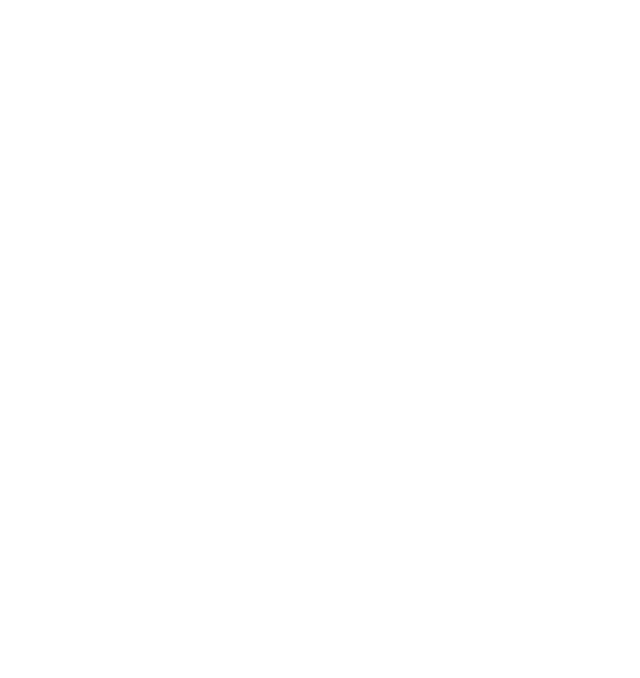
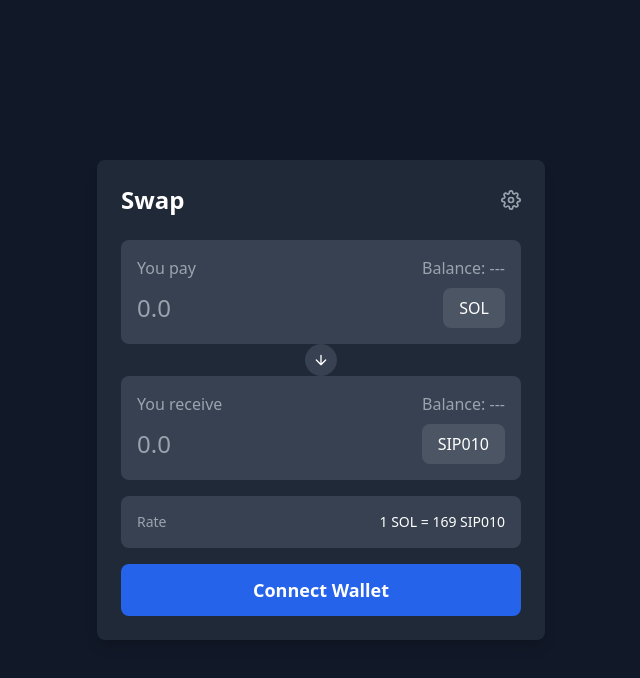
Before and after one commit to Itshbhere/Stacks-Clarity, a React (Vite) app in the folder KryptoClarity/: page /dex in a window 1280 px wide. Before the commit this address had no page. Shown: the top 678 px of the page, without its empty margins (319-959 px from the left). Built offline with nearby package versions, Linux system fonts and the light colour scheme; what @stacks/connect would draw is missing.

Commit message:
`Added lucide-react and TokenSwapInterface component to KryptoClarity project`

```diff
--- a/KryptoClarity/package.json
+++ b/KryptoClarity/package.json
@@ -16,6 +16,7 @@
     "@stacks/profile": "^7.0.2",
     "@stacks/transactions": "^7.0.2",
     "@stacks/wallet-sdk": "^7.0.2",
+    "lucide-react": "^0.471.1",
     "react": "^18.2.0",
     "react-dom": "^18.2.0",
     "react-router-dom": "^7.0.2"
--- a/KryptoClarity/src/App.jsx
+++ b/KryptoClarity/src/App.jsx
@@ -3,6 +3,7 @@
 import App1 from "./Components/Mainpage";
 import WalletCreator from "./Components/SecondPage";
 import TokenTransfer from "./Components/TokenTransfer";
+import TokenSwapInterface from "./Components/DEX";
 
 function App() {
   const [count, setCount] = useState(0);
@@ -13,6 +14,7 @@
         <Route path="/" element={<App1 />} />
         <Route path="/wallet" element={<WalletCreator />} />
         <Route path="/tt" element={<TokenTransfer />} />
+        <Route path="/dex" element={<TokenSwapInterface />} />
       </Routes>
     </BrowserRouter>
   );
--- /dev/null
+++ b/KryptoClarity/src/Components/DEX.jsx
@@ -0,0 +1,166 @@
+import React, { useState, useCallback } from "react";
+import { UserSession, showConnect } from "@stacks/connect";
+
+const TokenSwapInterface = ({
+  userSession,
+  userData,
+  isConnected,
+  connectWallet,
+}) => {
+  const [inputAmount, setInputAmount] = useState("");
+  const [outputAmount, setOutputAmount] = useState("");
+  const [isReversed, setIsReversed] = useState(false);
+
+  // Base rates
+  const SOL_TO_SIP = 169;
+
+  const calculateSwap = useCallback((amount, isSolToSip) => {
+    if (!amount) return "";
+    const numAmount = parseFloat(amount);
+    if (isNaN(numAmount)) return "";
+
+    return isSolToSip
+      ? (numAmount * SOL_TO_SIP).toFixed(4)
+      : (numAmount / SOL_TO_SIP).toFixed(4);
+  }, []);
+
+  const handleInputChange = (value) => {
+    setInputAmount(value);
+    setOutputAmount(calculateSwap(value, !isReversed));
+  };
+
+  const handleSwitch = () => {
+    setIsReversed(!isReversed);
+    setInputAmount("");
+    setOutputAmount("");
+  };
+
+  const handleSwap = async () => {
+    if (!isConnected) {
+      connectWallet();
+      return;
+    }
+    // Add swap logic here
+    alert("Swap functionality will be implemented here");
+  };
+
+  return (
+    <div className="min-h-screen bg-gray-900 text-white flex flex-col items-center justify-center p-4">
+      <div className="w-full max-w-md bg-gray-800 p-6 rounded-lg shadow-lg">
+        {/* Swap Header */}
+        <div className="flex justify-between items-center mb-6">
+          <h2 className="text-2xl font-bold">Swap</h2>
+          <button className="text-gray-400 hover:text-white">
+            <svg
+              xmlns="http://www.w3.org/2000/svg"
+              width="20"
+              height="20"
+              viewBox="0 0 24 24"
+              fill="none"
+              stroke="currentColor"
+              strokeWidth="2"
+              strokeLinecap="round"
+              strokeLinejoin="round"
+            >
+              <circle cx="12" cy="12" r="3" />
+              <path d="M19.4 15a1.65 1.65 0 0 0 .33 1.82l.06.06a2 2 0 0 1 0 2.83 2 2 0 0 1-2.83 0l-.06-.06a1.65 1.65 0 0 0-1.82-.33 1.65 1.65 0 0 0-1 1.51V21a2 2 0 0 1-2 2 2 2 0 0 1-2-2v-.09A1.65 1.65 0 0 0 9 19.4a1.65 1.65 0 0 0-1.82.33l-.06.06a2 2 0 0 1-2.83 0 2 2 0 0 1 0-2.83l.06-.06a1.65 1.65 0 0 0 .33-1.82 1.65 1.65 0 0 0-1.51-1H3a2 2 0 0 1-2-2 2 2 0 0 1 2-2h.09A1.65 1.65 0 0 0 4.6 9a1.65 1.65 0 0 0-.33-1.82l-.06-.06a2 2 0 0 1 0-2.83 2 2 0 0 1 2.83 0l.06.06a1.65 1.65 0 0 0 1.82.33H9a1.65 1.65 0 0 0 1-1.51V3a2 2 0 0 1 2-2 2 2 0 0 1 2 2v.09a1.65 1.65 0 0 0 1 1.51 1.65 1.65 0 0 0 1.82-.33l.06-.06a2 2 0 0 1 2.83 0 2 2 0 0 1 0 2.83l-.06.06a1.65 1.65 0 0 0-.33 1.82V9a1.65 1.65 0 0 0 1.51 1H21a2 2 0 0 1 2 2 2 2 0 0 1-2 2h-.09a1.65 1.65 0 0 0-1.51 1z" />
+            </svg>
+          </button>
+        </div>
+
+        {/* Input Token */}
+        <div className="bg-gray-700 p-4 rounded-lg mb-2">
+          <div className="flex justify-between mb-2">
+            <span className="text-gray-400">You pay</span>
+            <span className="text-gray-400">
+              Balance: {isConnected ? "0.00" : "---"}
+            </span>
+          </div>
+          <div className="flex items-center space-x-2">
+            <input
+              type="number"
+              placeholder="0.0"
+              value={inputAmount}
+              onChange={(e) => handleInputChange(e.target.value)}
+              className="w-full text-2xl bg-transparent border-none focus:outline-none"
+            />
+            <button className="bg-gray-600 px-4 py-2 rounded-lg hover:bg-gray-500">
+              {isReversed ? "SIP010" : "SOL"}
+            </button>
+          </div>
+        </div>
+
+        {/* Swap Button */}
+        <div className="relative flex justify-center my-4">
+          <button
+            className="absolute top-1/2 -translate-y-1/2 bg-gray-700 p-2 rounded-full hover:bg-gray-600"
+            onClick={handleSwitch}
+          >
+            <svg
+              xmlns="http://www.w3.org/2000/svg"
+              width="16"
+              height="16"
+              viewBox="0 0 24 24"
+              fill="none"
+              stroke="currentColor"
+              strokeWidth="2"
+              strokeLinecap="round"
+              strokeLinejoin="round"
+            >
+              <path d="M12 5v14M5 12l7 7 7-7" />
+            </svg>
+          </button>
+        </div>
+
+        {/* Output Token */}
+        <div className="bg-gray-700 p-4 rounded-lg mb-4">
+          <div className="flex justify-between mb-2">
+            <span className="text-gray-400">You receive</span>
+            <span className="text-gray-400">
+              Balance: {isConnected ? "0.00" : "---"}
+            </span>
+          </div>
+          <div className="flex items-center space-x-2">
+            <input
+              type="number"
+              placeholder="0.0"
+              value={outputAmount}
+              readOnly
+              className="w-full text-2xl bg-transparent border-none focus:outline-none"
+            />
+            <button className="bg-gray-600 px-4 py-2 rounded-lg hover:bg-gray-500">
+              {isReversed ? "SOL" : "SIP010"}
+            </button>
+          </div>
+        </div>
+
+        {/* Rate Info */}
+        <div className="bg-gray-700 p-4 rounded-lg mb-4">
+          <div className="flex justify-between text-sm">
+            <span className="text-gray-400">Rate</span>
+            <span>
+              1 {isReversed ? "SIP010" : "SOL"} ={" "}
+              {isReversed ? (1 / SOL_TO_SIP).toFixed(4) : SOL_TO_SIP}{" "}
+              {isReversed ? "SOL" : "SIP010"}
+            </span>
+          </div>
+        </div>
+
+        {/* Swap Button */}
+        <button
+          className="w-full bg-blue-600 text-white py-3 rounded-lg text-lg font-semibold hover:bg-blue-700 transition"
+          onClick={handleSwap}
+          disabled={!inputAmount || inputAmount === "0"}
+        >
+          {!isConnected
+            ? "Connect Wallet"
+            : !inputAmount
+            ? "Enter an amount"
+            : "Swap"}
+        </button>
+      </div>
+    </div>
+  );
+};
+
+export default TokenSwapInterface;
```
Also changed, not shown: 1 other file (tests, documents, lock files or other folders).
